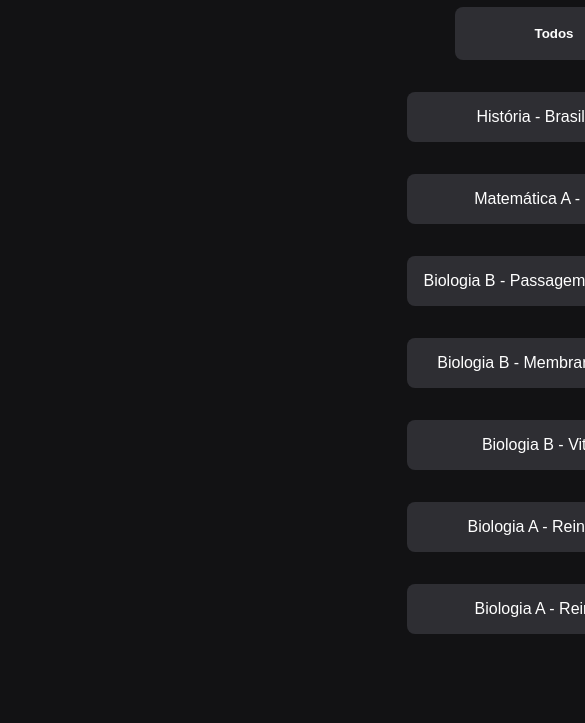
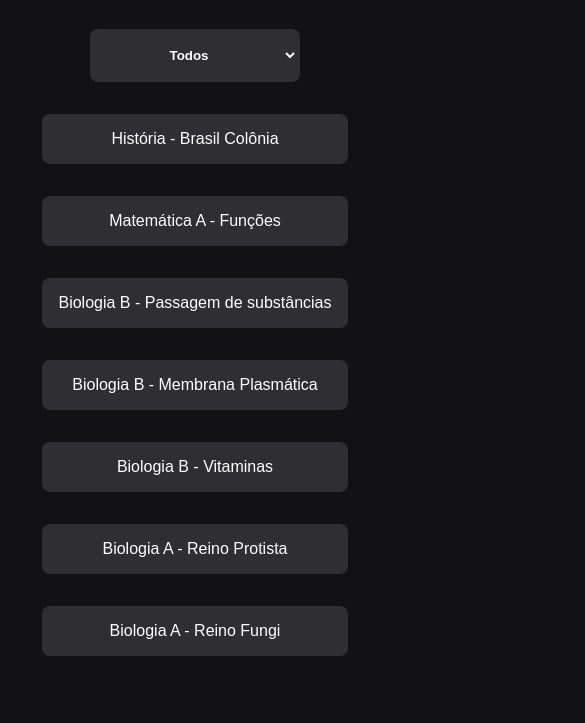
Before and after one commit to Guigalaverna/resumes-college, a plain HTML site: page index.html in a window 390 px wide. Shown: the part 121-844 px from the top of the page, 585 px wide, since content can reach past the window. Drawn offline with nearby package versions, Linux system fonts and the light colour scheme.

Commit message:
fix: add responsivity to mobile

```diff
--- a/style.css
+++ b/style.css
@@ -17,7 +17,7 @@ body {
   flex-direction: column;
   align-items: center;
 
-  min-width: 1120px;
+  padding: 1rem;
   margin: 0 auto;
 
   padding-top: 2rem;
```
